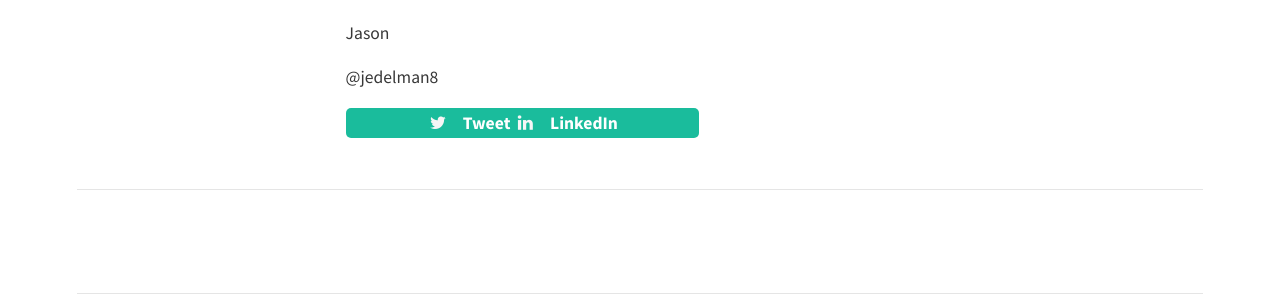
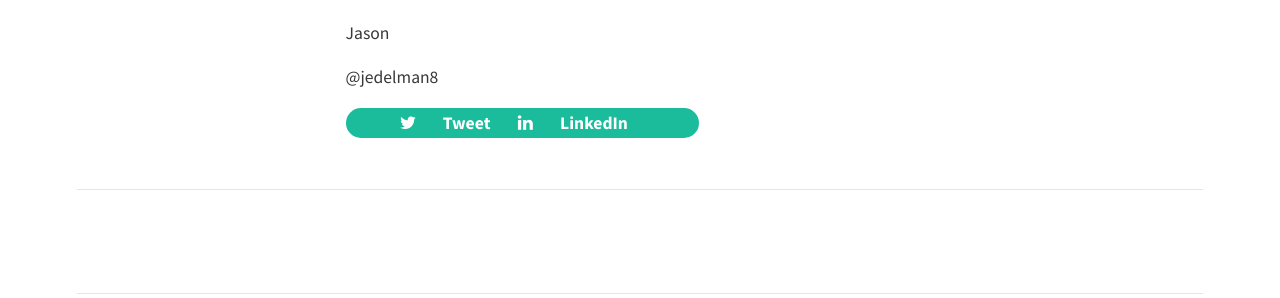
Before and after one commit to jedelman8/jedelman8.github.com, a Jekyll site: the page built from _posts/2016-10-07-launching-network-to-code-on-demand-labs.md, in a window 1280 px wide. Shown: the part 510-808 px from the top of the page. Built offline with Jekyll 4.4.1, drawn with Linux system fonts in a browser that asks for light colours; nearby versions of some CDN libraries; comment, search, counter and statistics services are not loaded.

Commit message:
initial changes

```diff
--- a/_includes/share-page.html
+++ b/_includes/share-page.html
@@ -1,4 +1,10 @@
 <div class="share-page">
-    <i class="fa fa-fw fa-twitter"></i><a href="https://twitter.com/intent/tweet?text={{ page.title }}&url={{ site.url }}{{ page.url }}&via=jedelman8" rel="nofollow" target="_blank" title="Share on Twitter">  Tweet   </a>
-    <i class="fa fa-fw fa-linkedin"></i><a href="http://www.linkedin.com/shareArticle?mini=true&url={{ site.url }}{{ page.url }}"&title={{ page.title }}> LinkedIn </a>
+    <a href="https://twitter.com/intent/tweet?text={{ page.title }}&url={{ site.url }}{{ page.url }}&via=jedelman8" rel="nofollow" target="_blank" title="Share on Twitter">
+            <i class="fa fa-fw fa-twitter"></i>
+    </a>
+    <a href="https://twitter.com/intent/tweet?text={{ page.title }}&url={{ site.url }}{{ page.url }}&via=jedelman8" rel="nofollow" target="_blank" title="Share on Twitter">  Tweet   </a>
+    <a href="http://www.linkedin.com/shareArticle?mini=true&url={{ site.url }}{{ page.url }}"&title={{ page.title }}>
+            <i class="fa fa-fw fa-linkedin"></i>
+    </a>
+    <a href="http://www.linkedin.com/shareArticle?mini=true&url={{ site.url }}{{ page.url }}"&title={{ page.title }}> LinkedIn </a>
 </div>
--- a/css/main.scss
+++ b/css/main.scss
@@ -22,15 +22,15 @@
     background: #1ABC9C;
     color: #F6F6F6;
     padding: 4px 12px;
-    border-radius: 5px;
+    border-radius: 30px;
     width: 60%;
 //    margin: 1.5 * $spacing-unit 0;
 
     a {
-        font-weight: 700;
+        font-weight: 600;
         color: #fff;
-        margin-left: 10px;
-
+        margin-left: 0px;
+        margin-right: 20px;
         &:hover {
             border-bottom: 1px dashed #fff;
         }
```
